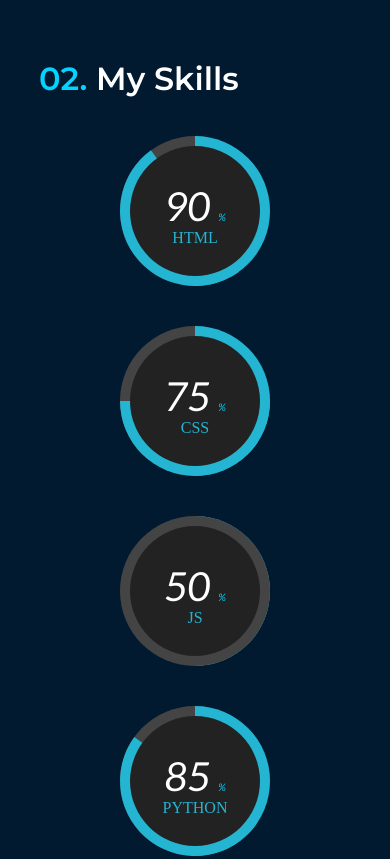
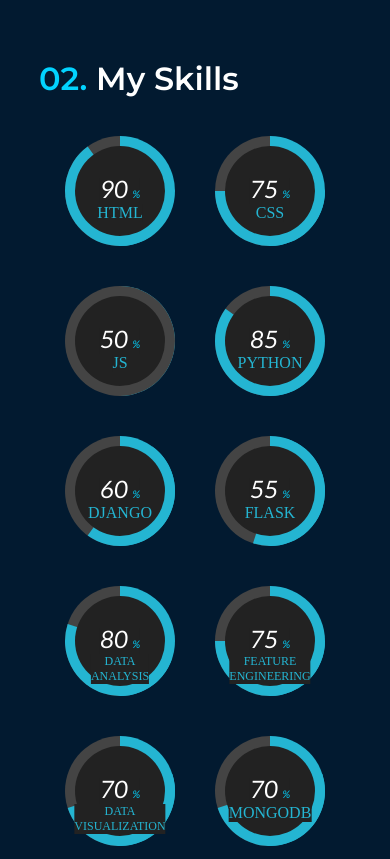
Before and after one commit to YashBaravaliya/my-portfolio, a plain HTML site: page index.html in a window 390 px wide. Shown: the part 840-1699 px from the top of the page. Drawn offline with nearby package versions, Linux system fonts and the light colour scheme; files whose address does not match are found by name; a web font is replaced by a local one.

Commit message:
add mobile.css

```diff
--- a/css/mobile.css
+++ b/css/mobile.css
@@ -23,4 +23,13 @@
         height: 200px;
     }
 
+    .container .progress{
+        height: 110px;
+        width: 110px;
+    }
+
+    .container .progress h3{
+        font-size: 1.5rem;
+    }
+
 }
```
